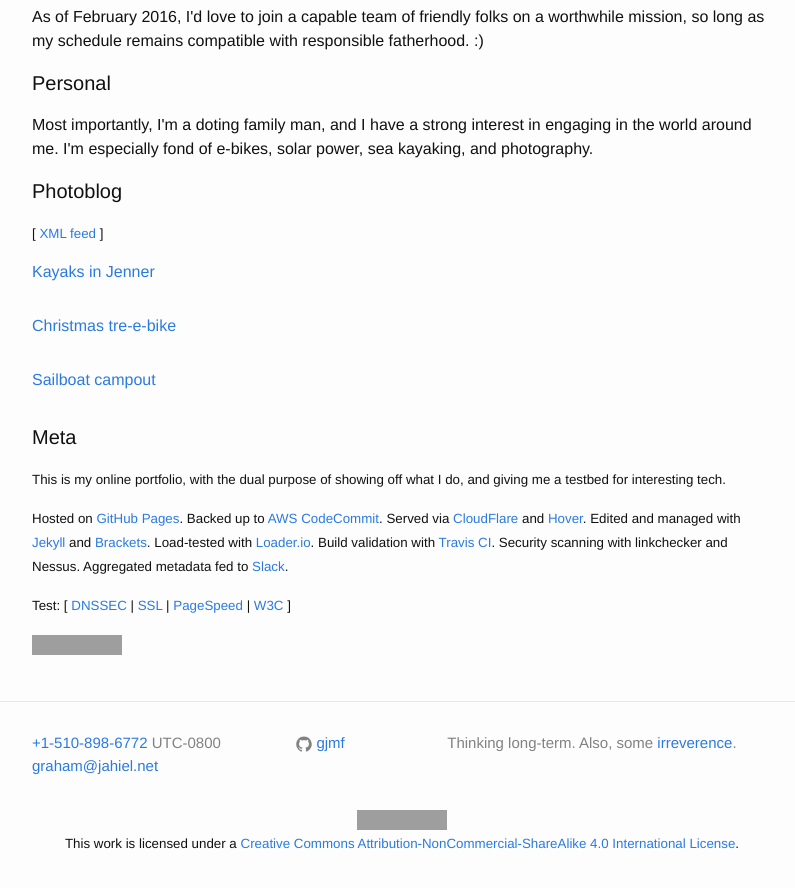
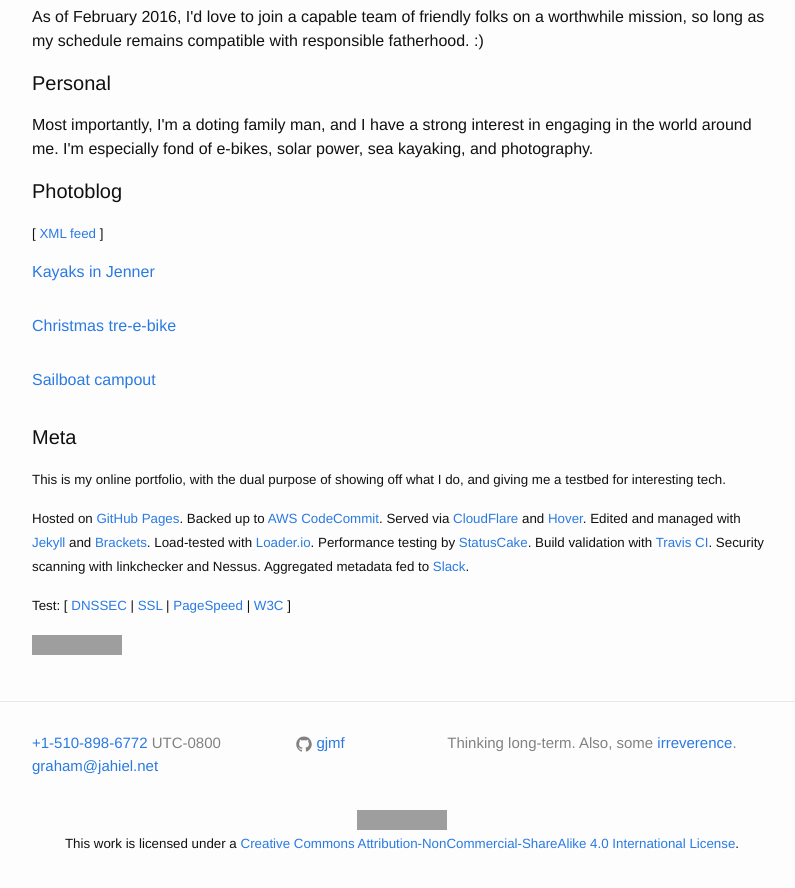
Before and after one commit to gjmf/gjmf.github.io, a Jekyll site: the page built from index.html, in a window 1280 px wide and 900 px high, scrolled down 591 px. Shown: the top 888 px of the window, without its empty margins (238-1033 px from the left). Built offline with Jekyll 4.4.1, drawn with Linux system fonts in a browser that asks for light colours; grey boxes are pictures that could not be loaded.

Commit message:
Note about performance testing.

```diff
--- a/index.html
+++ b/index.html
@@ -58,7 +58,7 @@
         </p>
         <p class="text">
         <small>
-        Hosted on <a href="https://pages.github.com/">GitHub Pages</a>. Backed up to <a href="https://aws.amazon.com/codecommit/">AWS CodeCommit</a>. Served via <a href="https://cloudflare.com">CloudFlare</a> and <a href="https://hover.com">Hover</a>. Edited and managed with <a href="https://jekyllrb.com/">Jekyll</a> and <a href="http://brackets.io">Brackets</a>. Load-tested with <a href="https://loader.io">Loader.io</a>. Build validation with <a href="https://travis-ci.org/">Travis CI</a>. Security scanning with linkchecker and Nessus. Aggregated metadata fed to <a href="https://slack.com/">Slack</a>.
+        Hosted on <a href="https://pages.github.com/">GitHub Pages</a>. Backed up to <a href="https://aws.amazon.com/codecommit/">AWS CodeCommit</a>. Served via <a href="https://cloudflare.com">CloudFlare</a> and <a href="https://hover.com">Hover</a>. Edited and managed with <a href="https://jekyllrb.com/">Jekyll</a> and <a href="http://brackets.io">Brackets</a>. Load-tested with <a href="https://loader.io">Loader.io</a>. Performance testing by <a href="https://www.statuscake.com/">StatusCake</a>. Build validation with <a href="https://travis-ci.org/">Travis CI</a>. Security scanning with linkchecker and Nessus. Aggregated metadata fed to <a href="https://slack.com/">Slack</a>.
         </small>
         </p>
         <p class="text">
```
